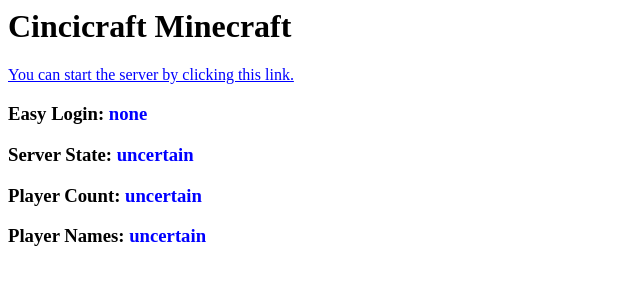
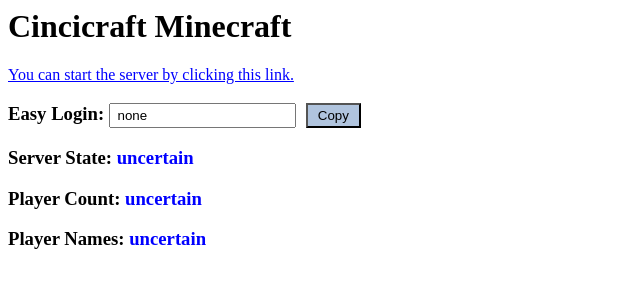
Before and after one commit to robbintt/minecraft-ec2-launcher, a Flask app: template templates/describe_details.html in a window 1280 px wide. Shown: the top 300 px of the page, without its empty margins (0-640 px from the left). Run offline with Flask 2, Linux system fonts and the light colour scheme; the template is opened without the code that fills it, so the values that code supplies are empty.

Commit message:
Add browser native copy button for easy login.

```diff
--- a/templates/describe_details.html
+++ b/templates/describe_details.html
@@ -11,6 +11,14 @@
 }
 .redtext {
   color: red;
+}
+#serverIP {
+  padding: 3px;
+}
+#copyButton {
+  padding: 3px 10px;
+  margin-left: 10px;
+  background-color: lightsteelblue;
 }
 
 </style>
@@ -26,7 +34,9 @@
 <h3>Public IP Address: <span class="">{% if public_ip %} {{ public_ip }} {% else %} none {% endif %} </span></h3>
 -->
 
-<h3>Easy Login: <span class="bluetext">{% if public_ip %} {{ public_ip }}:25565 {% else %} none {% endif %} </span></h3>
+<!--<h3>Easy Login: <span id="serverIP" class="bluetext">{% if public_ip %} {{ public_ip }}:25565 {% else %} none {% endif %} </span></h3>-->
+{# see inline js, https://developer.mozilla.org/en-US/docs/Web/API/HTMLInputElement/select #}
+<h3>Easy Login: <input type="text" readonly="true" id="serverIP" class="" value="{% if public_ip %} {{ public_ip }}:25565 {% else %} none {% endif %}"><button type="button" id="copyButton">Copy</button></h3>
 
 <h3>Server State: <span class="bluetext">{% if state %} {{ state }} {% else %} uncertain {% endif %} </span></h3>
 
@@ -49,3 +59,23 @@
 <h1>Here is the response:</h1>
 <h6>{{ response }}</h6>
 -->
+
+<script>
+document.querySelector('#copyButton').addEventListener('click', function() {
+  // Select text inside the input field
+  document.querySelector('#serverIP').select();
+
+  var succeed;
+  try {
+    // Copy the selected text to clipboard
+    succeed = document.execCommand('copy');
+  } catch (e) {
+    succeed = false;
+  }
+
+  if (succeed) {
+    // Show a message to indicate successful copy
+    //alert('Copied!');
+  }
+});
+</script>
```
